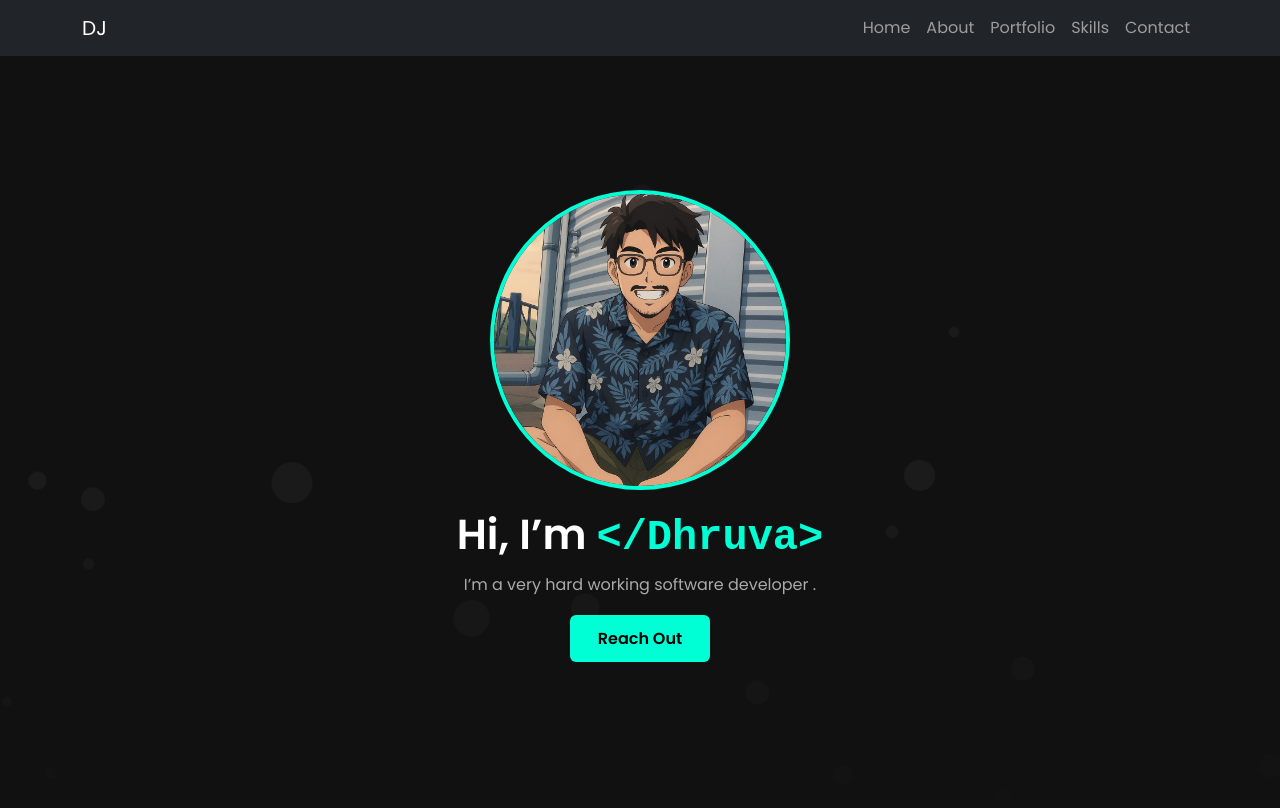
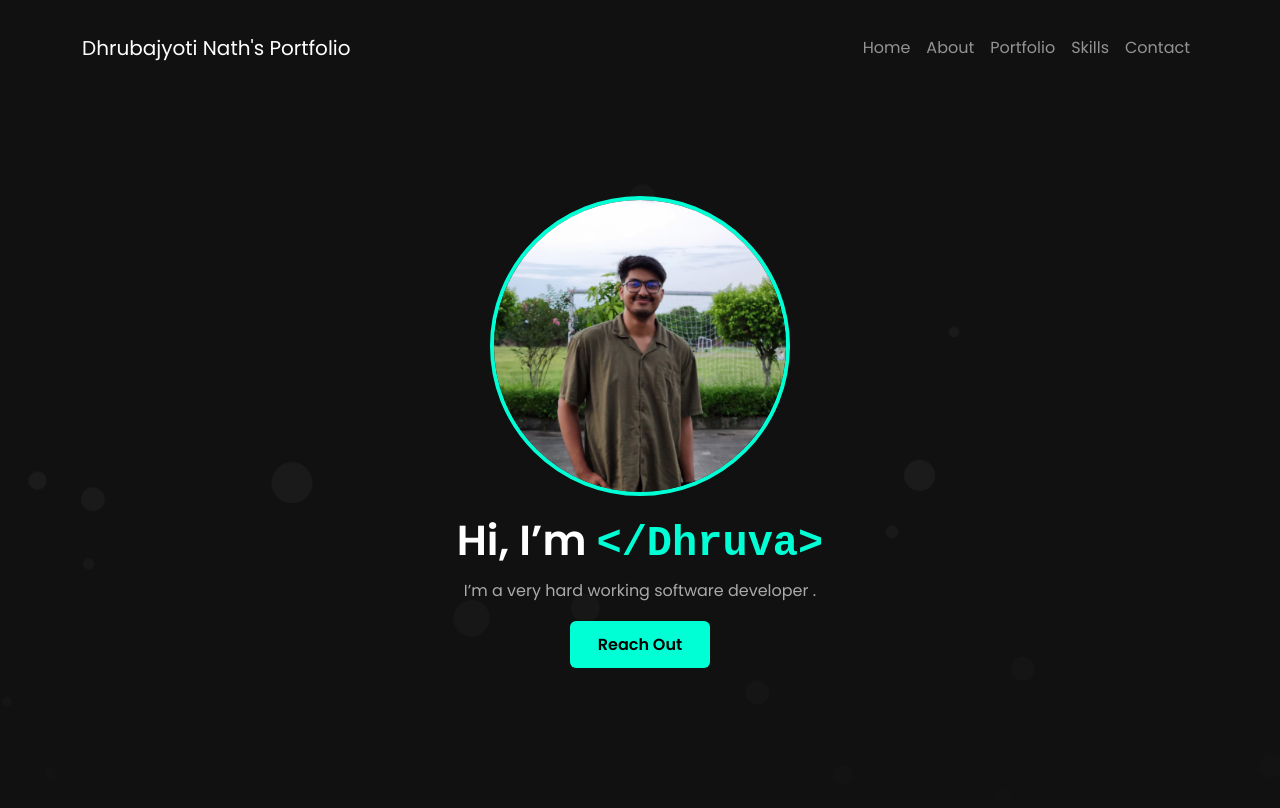
Before and after one commit to Dhruva062/Portfolio, a plain HTML site: page index.html in a window 1280 px wide. Shown: the top 808 px of the page. Drawn offline with nearby package versions, Linux system fonts and the light colour scheme.

Commit message:
photo change

```diff
--- a/index.html
+++ b/index.html
@@ -19,9 +19,9 @@
 <div class="bubbles" id="bubbles"></div>
 
 
-<nav class="navbar navbar-expand-lg navbar-dark bg-dark fixed-top">
+<nav class="navbar navbar-expand-lg navbar-dark transparent-navbar visible">
   <div class="container">
-    <a class="navbar-brand" href="#">DJ</a>
+    <a class="navbar-brand" href="#">Dhrubajyoti Nath's Portfolio</a>
     <button class="navbar-toggler" type="button" data-bs-toggle="collapse" data-bs-target="#navbarNav">
       <span class="navbar-toggler-icon"></span>
     </button>
@@ -39,7 +39,7 @@
 
 <section class="hero-centered" id="home">
   <div class="container text-center">
-    <img src="me.jpg" alt="Profile Photo" class="hero-profile-img">
+    <img src="me2.jpg" alt="Profile Photo" class="hero-profile-img">
     <h1 class="hero-title">
       Hi, I’m <span class="highlight-name">&lt;/Dhruva&gt;</span>
     </h1>
--- a/style.css
+++ b/style.css
@@ -7,7 +7,7 @@ body {
   background-color: #111;
   color: #fff;
   overflow-x: hidden;
-  padding-top: 70px;
+  padding-top: 20px;
 }
 
 
```
Also changed, not shown: me2.jpg (added).
